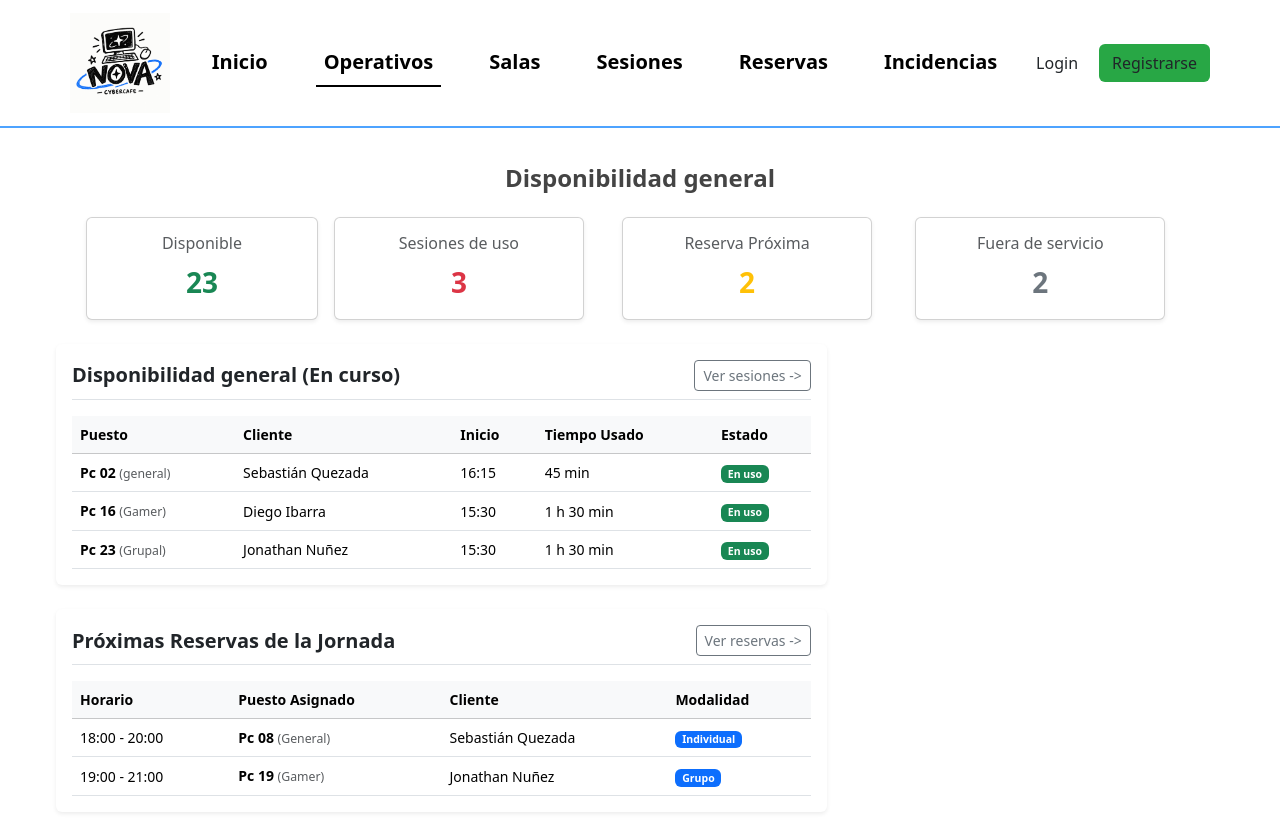
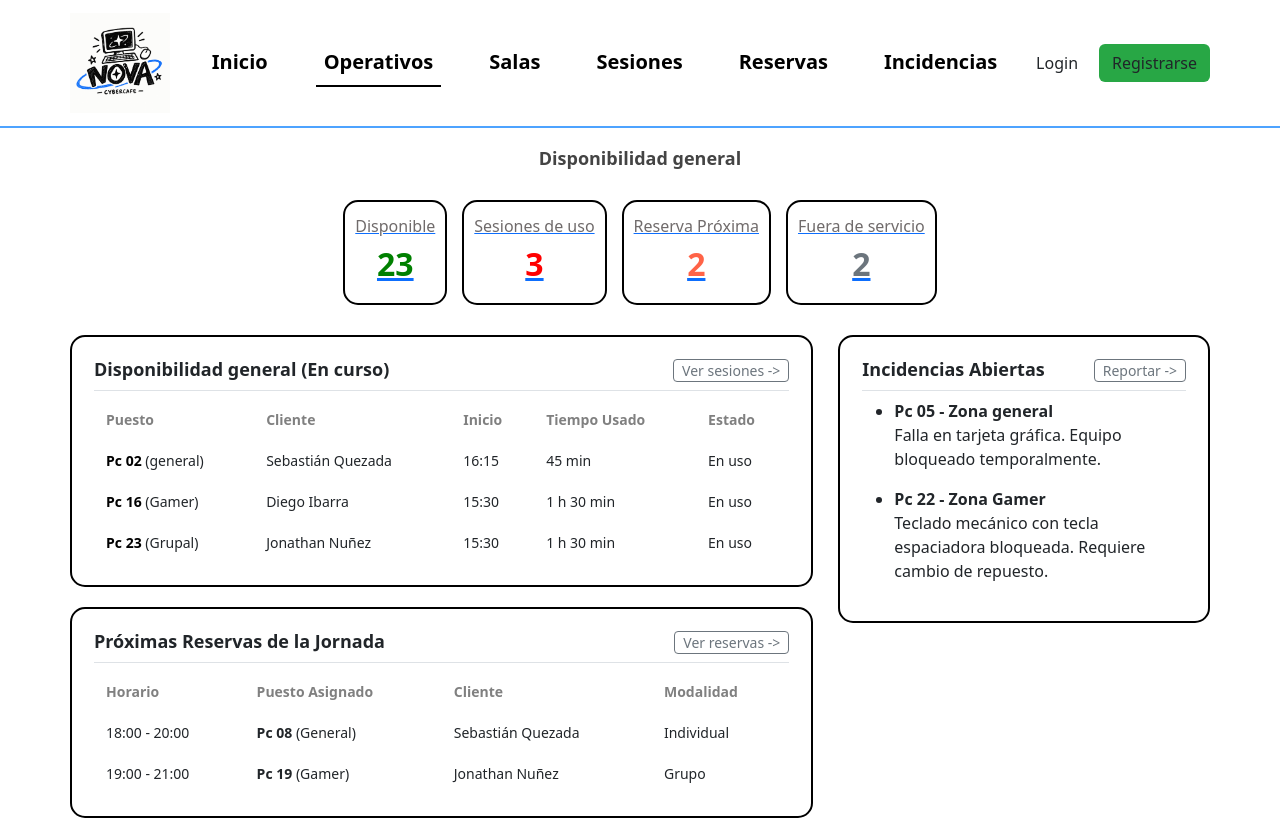
Before and after one commit to emilio-ship-k/Desarrollo-web-cibercafe, a React (Vite) app in the folder cibercafe_nova_react/: page /panel in a window 1280 px wide. Shown: the top 820 px of the page. Built offline with nearby package versions, Linux system fonts and the light colour scheme.

Commit message:
volver version original

```diff
--- a/cibercafe_nova_react/src/pages/Panel.jsx
+++ b/cibercafe_nova_react/src/pages/Panel.jsx
@@ -30,7 +30,7 @@ function Panel({ setPcActualId }) {
     { equipo: 'Pc 22 - Zona Gamer', detalle: 'Teclado mecánico con tecla espaciadora bloqueada. Requiere cambio de repuesto.' }
   ]);
 
-
+  // Al hacer clic en un puesto de la tabla guardamos su id para la vista de detalles
   const seleccionarEquipo = (id) => {
     if (setPcActualId) {
       setPcActualId(id);
@@ -38,51 +38,51 @@ function Panel({ setPcActualId }) {
   };
 
   return (
-    <main className="panel-main container-fluid px-2 px-md-3">
-      <h3 className="subtitulo-panel mt-3 mb-4 fw-bold fs-4">Disponibilidad general</h3>
+    <main className="panel-main">
+      <h3 className="subtitulo-panel">Disponibilidad general</h3>
 
-
-      <section id="flexbox_resumen" className="d-flex flex-wrap gap-3 mb-4">
-        <Link to="/salas" className="link-resum flex-fill text-decoration-none" title="Ir a Salas y Puestos">
-          <article className="resum card shadow-sm text-center p-3 h-100">
-            <h4 className="fs-6 text-muted mb-2">Disponible</h4>
-            <p className="verde fs-3 fw-bold mb-0 text-success">{resumen.disponibles}</p>
+      {/* Tarjetas superiores con enlaces directos a cada seccion */}
+      <section id="flexbox_resumen">
+        <Link to="/salas" className="link-resum" title="Ir a Salas y Puestos">
+          <article className="resum">
+            <h4>Disponible</h4>
+            <p className="verde">{resumen.disponibles}</p>
           </article>
         </Link>
 
-        <Link to="/sesiones" className="link-resum flex-fill text-decoration-none" title="Ir a Gestión de Sesiones">
-          <article className="resum card shadow-sm text-center p-3 h-100">
-            <h4 className="fs-6 text-muted mb-2">Sesiones de uso</h4>
-            <p className="rojo fs-3 fw-bold mb-0 text-danger">{resumen.enUso}</p>
+        <Link to="/sesiones" className="link-resum" title="Ir a Gestión de Sesiones">
+          <article className="resum">
+            <h4>Sesiones de uso</h4>
+            <p className="rojo">{resumen.enUso}</p>
           </article>
         </Link>
 
-        <Link to="/reservas" className="link-resum flex-fill text-decoration-none" title="Ir a Reserva de Puestos">
-          <article className="resum card shadow-sm text-center p-3 h-100">
-            <h4 className="fs-6 text-muted mb-2">Reserva Próxima</h4>
-            <p className="tomate fs-3 fw-bold mb-0 text-warning">{resumen.reservas}</p>
+        <Link to="/reservas" className="link-resum" title="Ir a Reserva de Puestos">
+          <article className="resum">
+            <h4>Reserva Próxima</h4>
+            <p className="tomate">{resumen.reservas}</p>
           </article>
         </Link>
 
-        <Link to="/incidencias" className="link-resum flex-fill text-decoration-none" title="Ir a Registro de Incidencias">
-          <article className="resum card shadow-sm text-center p-3 h-100">
-            <h4 className="fs-6 text-muted mb-2">Fuera de servicio</h4>
-            <p className="gris fs-3 fw-bold mb-0 text-secondary">{resumen.fueraServicio}</p>
+        <Link to="/incidencias" className="link-resum" title="Ir a Registro de Incidencias">
+          <article className="resum">
+            <h4>Fuera de servicio</h4>
+            <p className="gris">{resumen.fueraServicio}</p>
           </article>
         </Link>
       </section>
 
-      <div className="centro row g-4">
-        <div className="col-12 col-lg-8">
-
-          <section className="panel card shadow-sm p-3 mb-4 border-0">
-            <div className="d-flex justify-content-between align-items-center mb-3 border-bottom pb-2">
-              <h3 className="border-0 mb-0 p-0 fs-5 fw-bold">Disponibilidad general (En curso)</h3>
-              <Link to="/sesiones" className="btn btn-sm btn-outline-secondary">Ver sesiones -&gt;</Link>
+      <div className="centro">
+        <div>
+          {/* Bloque de sesiones activas */}
+          <section className="panel">
+            <div className="d-flex justify-content-between align-items-center mb-2 border-bottom pb-2">
+              <h3 className="border-0 mb-0 p-0">Disponibilidad general (En curso)</h3>
+              <Link to="/sesiones" className="btn btn-sm btn-outline-secondary py-0">Ver sesiones -&gt;</Link>
             </div>
-            <div className="table-responsive">
-              <table className="table table-hover align-middle mb-0">
-                <thead className="table-light">
+            <div className="tabla-responsive">
+              <table>
+                <thead>
                   <tr>
                     <th>Puesto</th>
                     <th>Cliente</th>
@@ -97,17 +97,17 @@ function Panel({ setPcActualId }) {
                       <td>
                         <Link
                           to="/detalles"
-                          className="link-puesto text-decoration-none fw-bold"
+                          className="link-puesto"
                           onClick={() => seleccionarEquipo(sesion.id)}
                         >
-                          {sesion.puesto}
-                        </Link> <span className="text-muted small">({sesion.zona})</span>
+                          <strong>{sesion.puesto}</strong>
+                        </Link> ({sesion.zona})
                       </td>
                       <td>{sesion.cliente}</td>
                       <td>{sesion.inicio}</td>
                       <td>{sesion.tiempo}</td>
                       <td>
-                        <span className="badge bg-success">{sesion.estado}</span>
+                        <span className="badge-nova activa">{sesion.estado}</span>
                       </td>
                     </tr>
                   ))}
@@ -116,15 +116,15 @@ function Panel({ setPcActualId }) {
             </div>
           </section>
 
-
-          <section className="panel card shadow-sm p-3 border-0">
-            <div className="d-flex justify-content-between align-items-center mb-3 border-bottom pb-2">
-              <h3 className="border-0 mb-0 p-0 fs-5 fw-bold">Próximas Reservas de la Jornada</h3>
-              <Link to="/reservas" className="btn btn-sm btn-outline-secondary">Ver reservas -&gt;</Link>
+          {/* Bloque de reservas del dia */}
+          <section className="panel">
+            <div className="d-flex justify-content-between align-items-center mb-2 border-bottom pb-2">
+              <h3 className="border-0 mb-0 p-0">Próximas Reservas de la Jornada</h3>
+              <Link to="/reservas" className="btn btn-sm btn-outline-secondary py-0">Ver reservas -&gt;</Link>
             </div>
-            <div className="table-responsive">
-              <table className="table table-hover align-middle mb-0">
-                <thead className="table-light">
+            <div className="tabla-responsive">
+              <table>
+                <thead>
                   <tr>
                     <th>Horario</th>
                     <th>Puesto Asignado</th>
@@ -136,10 +136,10 @@ function Panel({ setPcActualId }) {
                   {proximasReservas.map((reserva, index) => (
                     <tr key={index}>
                       <td>{reserva.horario}</td>
-                      <td><strong>{reserva.puesto}</strong> <span className="text-muted small">({reserva.zona})</span></td>
+                      <td><strong>{reserva.puesto}</strong> ({reserva.zona})</td>
                       <td>{reserva.cliente}</td>
                       <td>
-                        <span className="badge bg-primary">{reserva.modalidad}</span>
+                        <span className="badge-nova modalidad">{reserva.modalidad}</span>
                       </td>
                     </tr>
                   ))}
@@ -149,23 +149,21 @@ function Panel({ setPcActualId }) {
           </section>
         </div>
 
-
-        <div className="col-12 col-lg-4">
-          <section className="panel card shadow-sm p-3 border-0 h-100">
-            <div className="d-flex justify-content-between align-items-center mb-3 border-bottom pb-2">
-              <h3 className="border-0 mb-0 p-0 fs-5 fw-bold">Incidencias Abiertas</h3>
-              <Link to="/incidencias" className="btn btn-sm btn-outline-secondary">Reportar -&gt;</Link>
+        {/* Bloque lateral de fallas reportadas */}
+        <section className="panel">
+          <div className="d-flex justify-content-between align-items-center mb-2 border-bottom pb-2">
+            <h3 className="border-0 mb-0 p-0">Incidencias Abiertas</h3>
+            <Link to="/incidencias" className="btn btn-sm btn-outline-secondary py-0">Reportar -&gt;</Link>
           </div>
-            <ul className="list-group list-group-flush">
+          <ul className="list_incid">
             {incidencias.map((inc, index) => (
-                <li key={index} className="list-group-item px-0 py-3">
-                  <strong className="d-block mb-1 text-danger">{inc.equipo}</strong>
-                  <p className="mb-0 text-muted small">{inc.detalle}</p>
+              <li key={index} className="item_incid">
+                <strong>{inc.equipo}</strong>
+                <p>{inc.detalle}</p>
               </li>
             ))}
           </ul>
         </section>
-        </div>
       </div>
     </main>
   );
```
Lines whose indentation alone changed are shown as unchanged.
